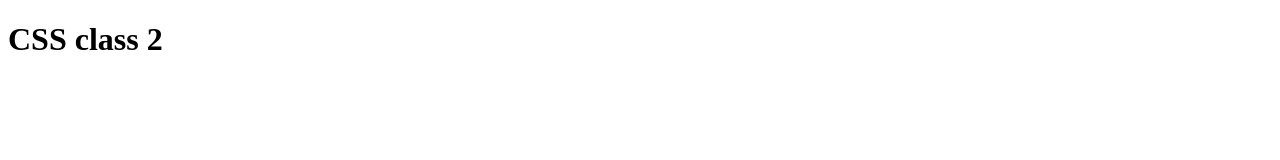
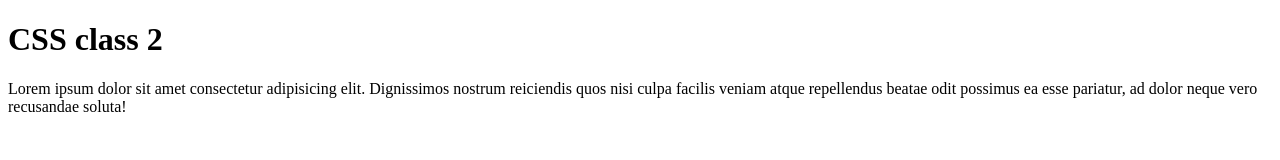
Before and after one commit to uzair-bmj/First-repo, a plain HTML site: page index.html in a window 1280 px wide. Drawn offline with Linux system fonts and the light colour scheme.

Commit message:
paragraph added

```diff
--- a/index.html
+++ b/index.html
@@ -7,5 +7,6 @@
 </head>
 <body>
     <h1>CSS class 2</h1>
+    <p>Lorem ipsum dolor sit amet consectetur adipisicing elit. Dignissimos nostrum reiciendis quos nisi culpa facilis veniam atque repellendus beatae odit possimus ea esse pariatur, ad dolor neque vero recusandae soluta!</p>
 </body>
 </html>
```
